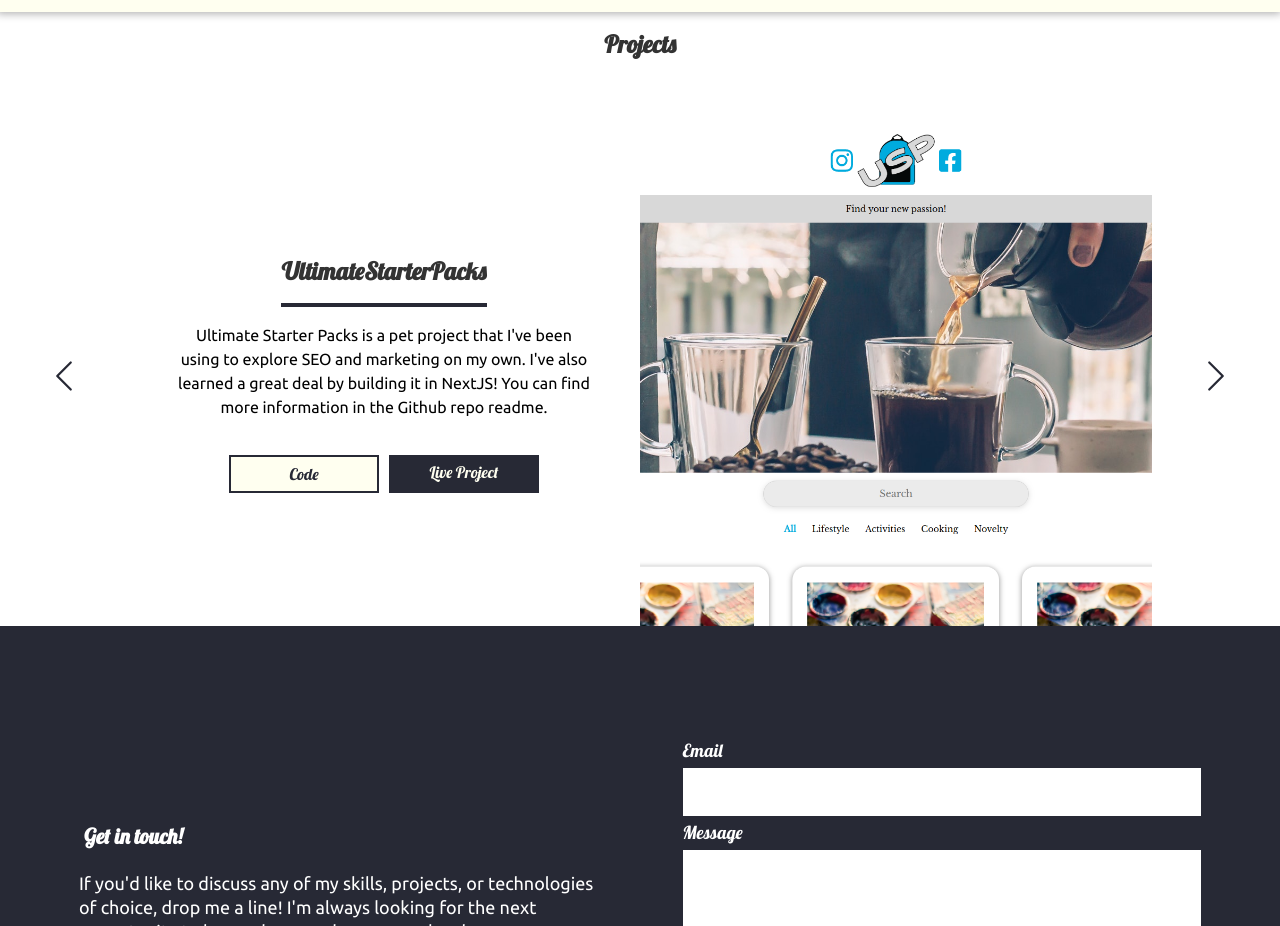
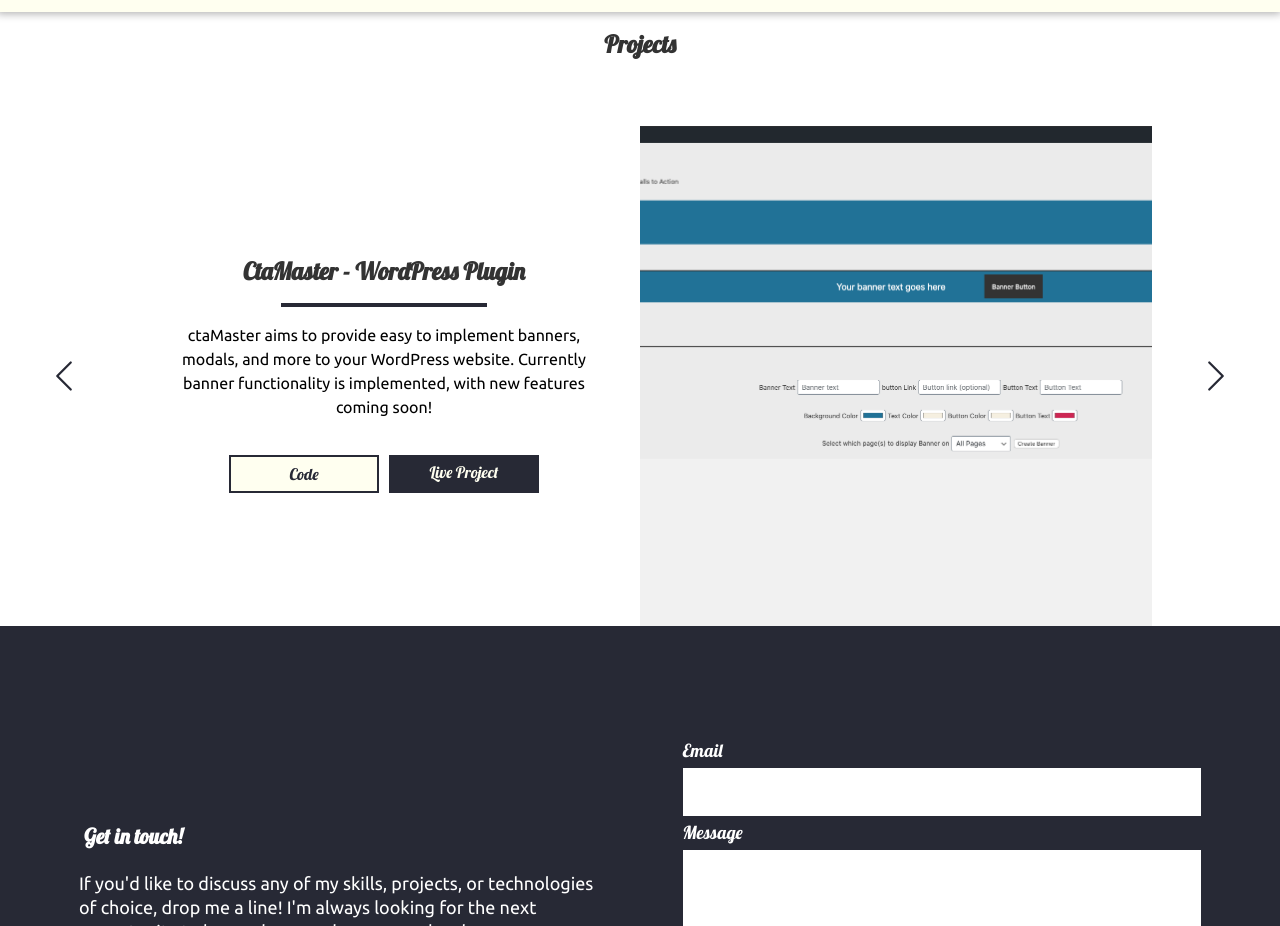
Before and after one commit to itsseanl/portfoliov2, a Next.js app: page / in a window 1280 px wide. Shown: the part 929-1855 px from the top of the page. Built offline with nearby package versions, Linux system fonts and the light colour scheme.

Commit message:
added new project

```diff
--- a/components/Projects.js
+++ b/components/Projects.js
@@ -3,6 +3,15 @@
 
 const Projects = ({ color }) => {
 	const [projects, setProjects] = useState([
+		{
+			title: "CtaMaster - WordPress Plugin",
+			body:
+				"ctaMaster aims to provide easy to implement banners, modals, and more to your WordPress website. Currently banner functionality is implemented, with new features coming soon!",
+			class: "project",
+			liveLink: "/",
+			codeLInk: "https://github.com/itsseanl/ctaMaster-wp-plugin",
+			img: "/img/ctaMaster.png",
+		},
 		{
 			title: "UltimateStarterPacks",
 			body:
```
Also changed, not shown: public/img/ctaMaster.png (added).
